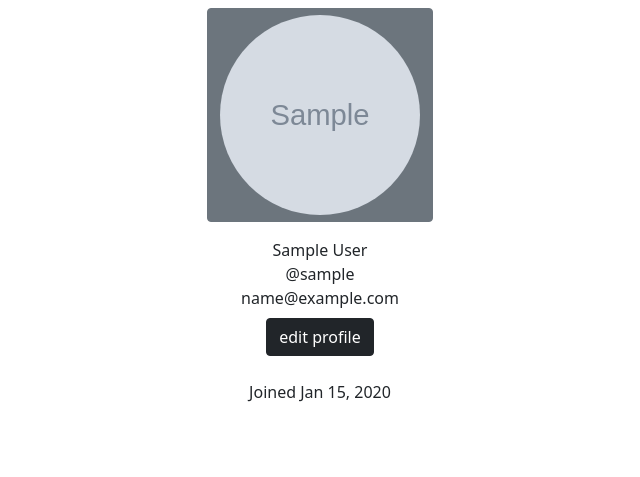
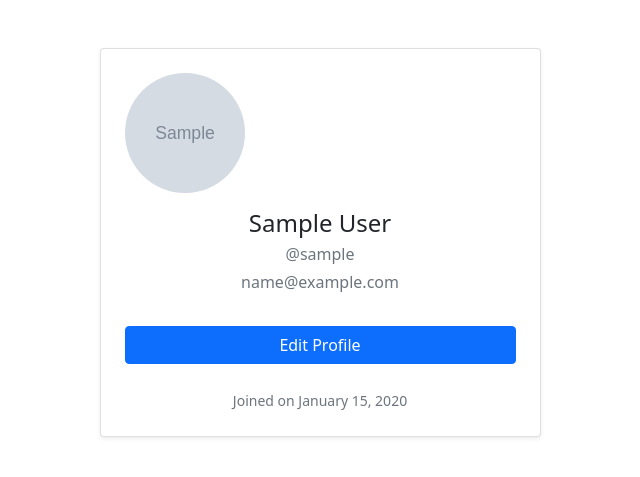
Before and after one commit to fazliddinorg/bookvibe, a Django app: page /users/profile/ in a window 1280 px wide. Shown: the part 56-533 px from the top of the page, without its empty margins (320-960 px from the left). Run offline with Django 4.2, Linux system fonts and the light colour scheme; a user stored in the database is signed in; tables that the repository leaves empty hold one stand-in row (values such as "Sample post"); grey boxes marked "Sample" are stand-in pictures; parts of the project's set-up code (start-up, migrations or seed data) failed here and were passed over; some libraries are stand-ins or nearby versions.

```diff
--- a/users/templates/users/profile.html
+++ b/users/templates/users/profile.html
@@ -1,18 +1,29 @@
 {% extends "base.html" %}
 
-{% block title %}Profile Page{% endblock %}
+{% block title %}Profile{% endblock %}
 
 {% block content %}
+<div class="container mt-5">
+  <div class="row justify-content-center">
+    <div class="col-md-6 col-lg-5 text-center">
+      <div class="card shadow-sm p-4">
+        {% if user.profile_picture %}
+          <img src="{{ user.profile_picture.url }}" alt="Profile Picture" class="rounded-circle mb-3" style="width: 120px; height: 120px; object-fit: cover;">
+        {% else %}
+          <img src="https://via.placeholder.com/120" alt="Default Profile Picture" class="rounded-circle mb-3">
+        {% endif %}
 
-    <div class=" image d-flex flex-column justify-content-center align-items-center">
-        <button class="btn btn-secondary">
-            <img class="profile-pic" alt="Profile picture" src="{{ user.profile_picture.url }}">
-        </button>
-        <span class="name mt-3">{{ user.first_name }} {{ user.last_name }}</span>
-        <span class="idd">@{{ user.username }}</span>
-        <span class="idd">{{ user.email }}</span>
-        <div class=" d-flex mt-2"> <a class="btn btn-dark" href="{% url 'users:profile-edit' %}">edit profile</a> </div>
-        <div class=" px-2 rounded mt-4 date "> <span class="join">Joined {{ user.date_joined | date:"M d, Y" }}</span> </div>
+        <h4 class="mb-1">{{ user.first_name }} {{ user.last_name }}</h4>
+        <p class="text-muted mb-1">@{{ user.username }}</p>
+        <p class="text-muted">{{ user.email }}</p>
+
+        <a href="{% url 'users:profile-edit' %}" class="btn btn-primary mt-3">Edit Profile</a>
+
+        <div class="mt-4">
+          <small class="text-muted">Joined on {{ user.date_joined|date:"F j, Y" }}</small>
+        </div>
+      </div>
     </div>
-
+  </div>
+</div>
 {% endblock %}
```
Also changed, not shown: users/templates/users/login.html (+15 -11 lines), users/templates/users/profile_edit.html (+28 -11 lines), users/templates/users/register.html (+21 -10 lines).
